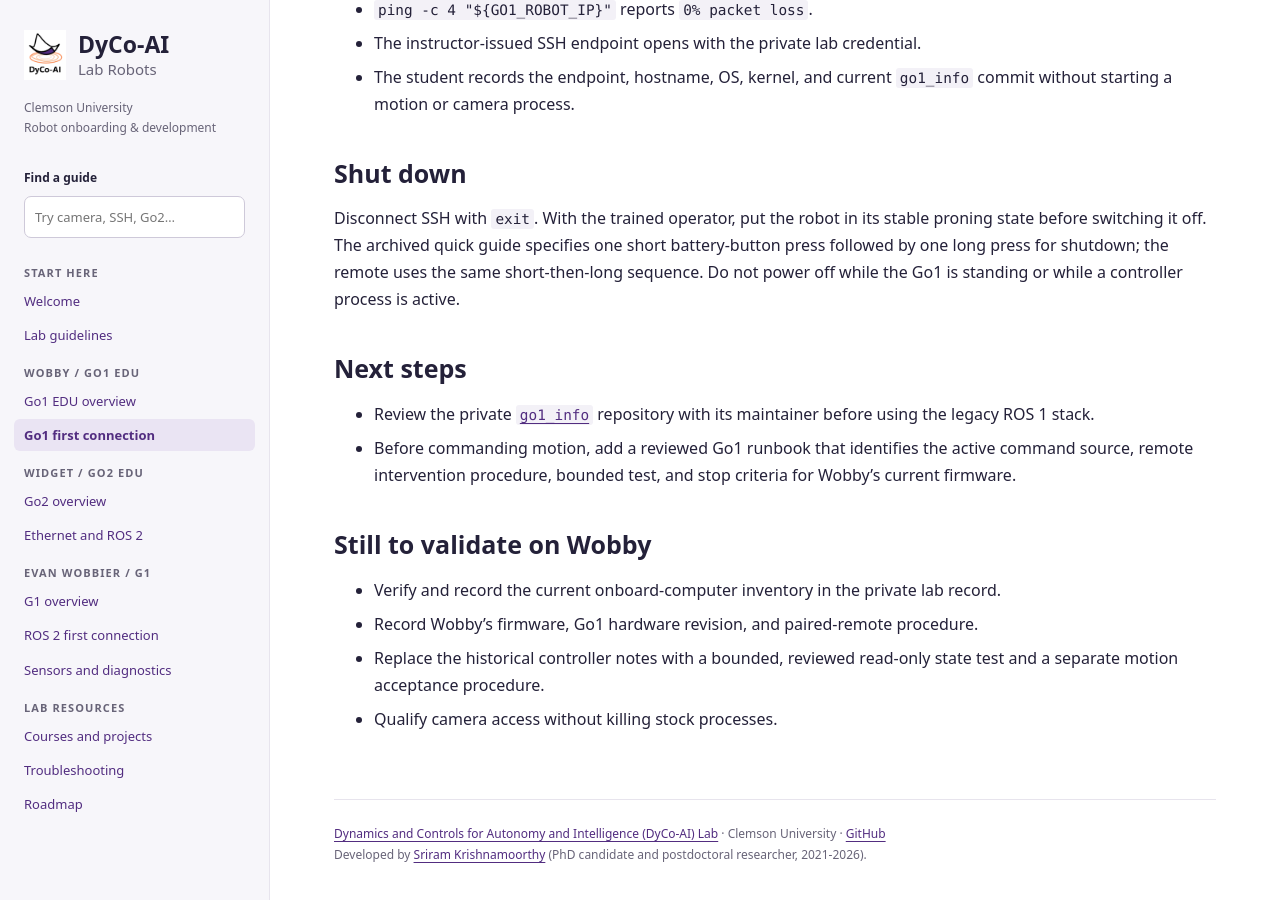
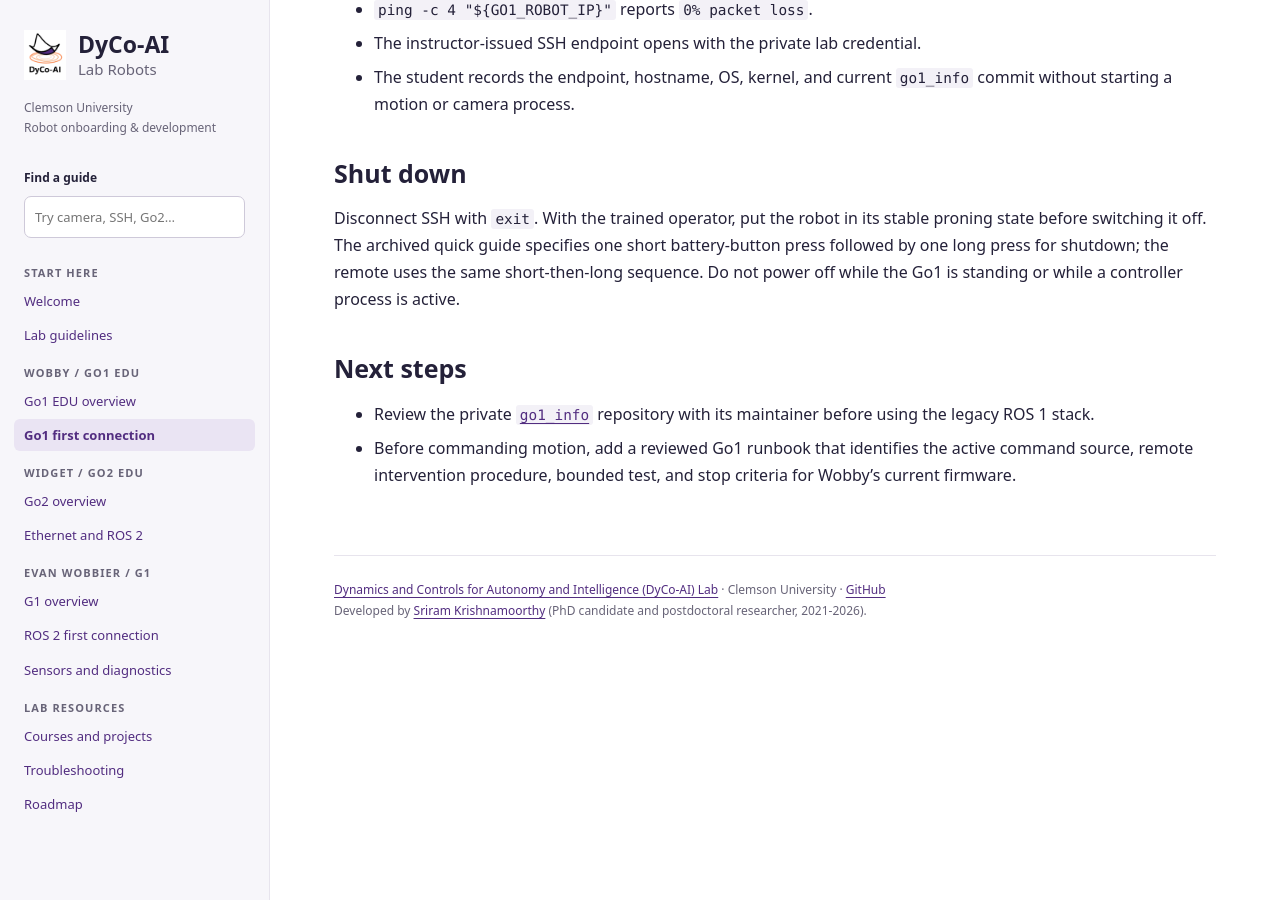
Before and after one commit to DyCo-AI/lab-robots, a Jekyll site: the page built from docs/go1/connection.md, in a window 1280 px wide and 900 px high, scrolled down 3548 px. Built offline with Jekyll 4.4.1, drawn with Linux system fonts in a browser that asks for light colours.

Commit message:
Remove obsolete Wobby validation notes

```diff
--- a/docs/go1/connection.md
+++ b/docs/go1/connection.md
@@ -174,12 +174,3 @@ is standing or while a controller process is active.
 - Before commanding motion, add a reviewed Go1 runbook that identifies the
   active command source, remote intervention procedure, bounded test, and stop
   criteria for Wobby's current firmware.
-
-## Still to validate on Wobby
-
-- Verify and record the current onboard-computer inventory in the private lab
-  record.
-- Record Wobby's firmware, Go1 hardware revision, and paired-remote procedure.
-- Replace the historical controller notes with a bounded, reviewed read-only
-  state test and a separate motion acceptance procedure.
-- Qualify camera access without killing stock processes.
```
